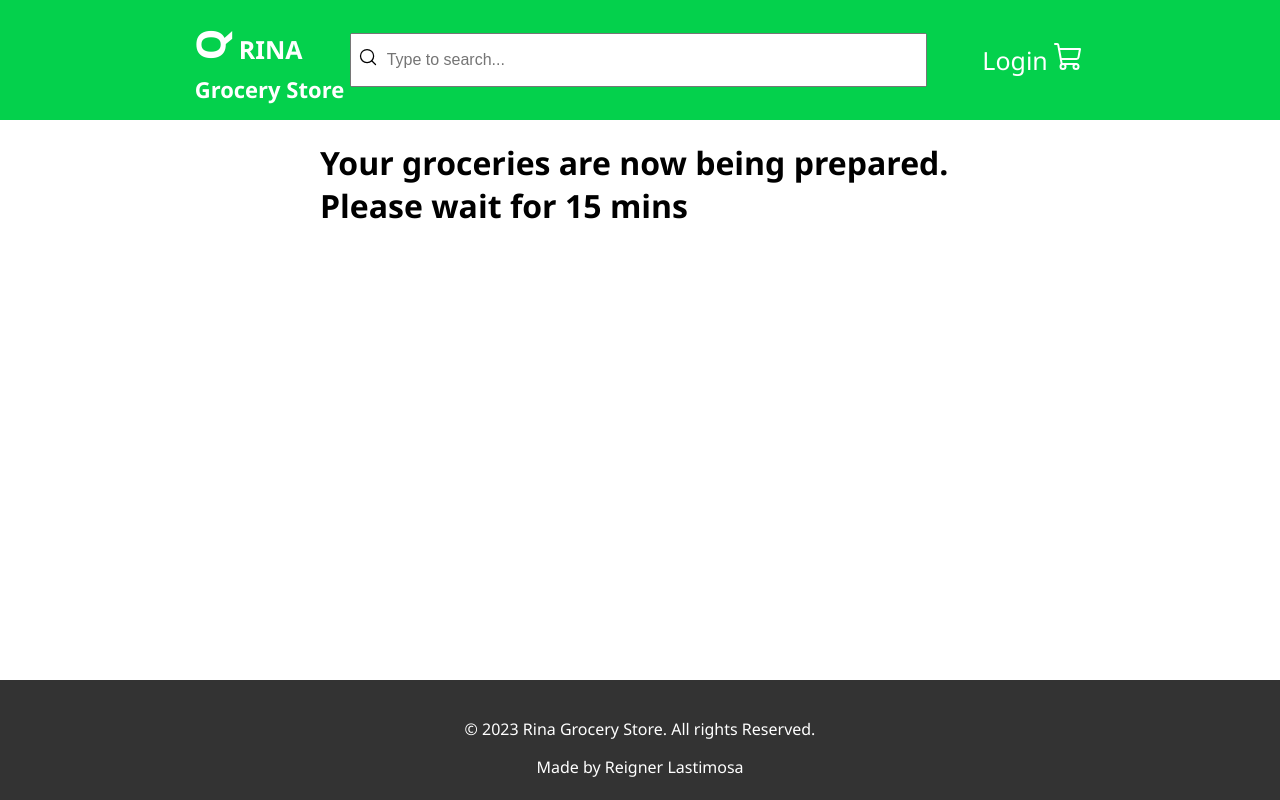
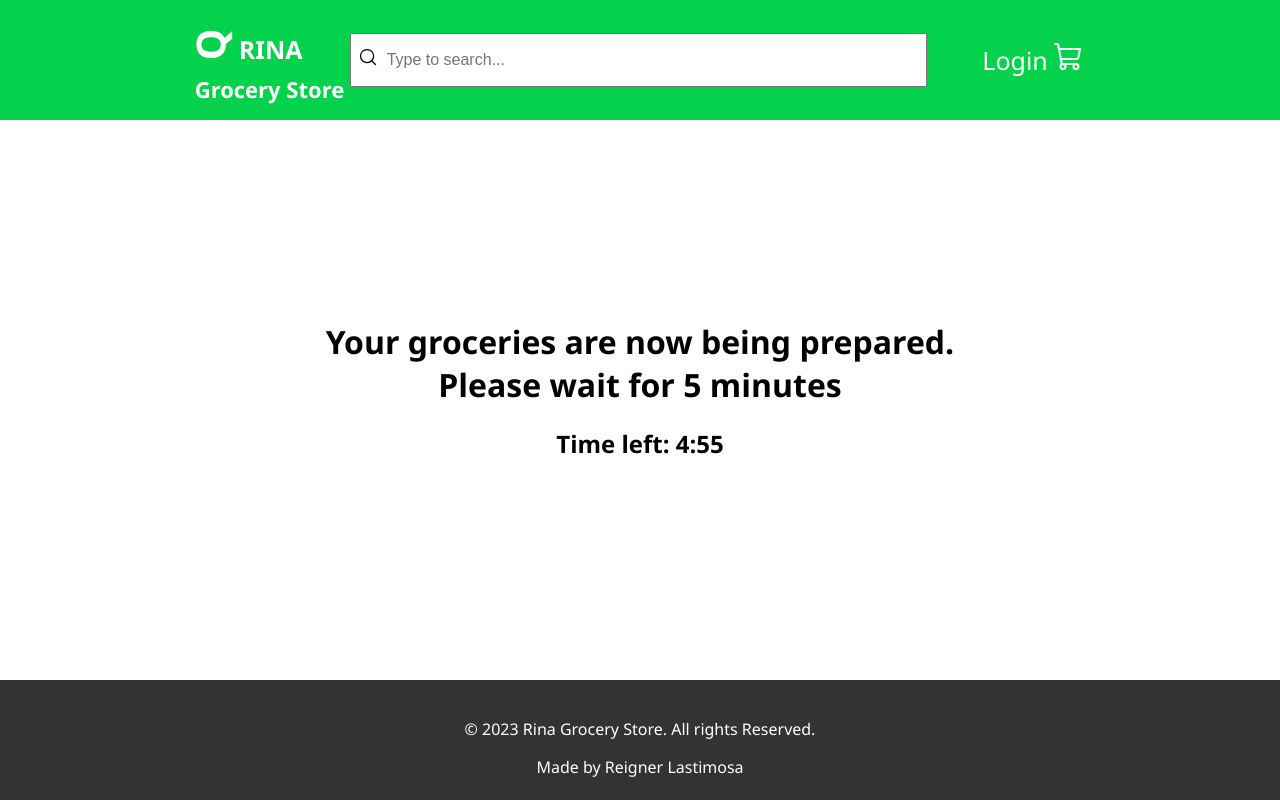
Before and after one commit to reignerlastimosa/rina-grocery, a React (Create React App) app: page /checkout in a window 1280 px wide. Built offline with nearby package versions, Linux system fonts and the light colour scheme.

Commit message:
third version edited time limit and footer bug

```diff
--- a/src/pages/Cart/Cart.css
+++ b/src/pages/Cart/Cart.css
@@ -3,6 +3,7 @@
     flex-direction: column;
     justify-content: center;
     align-items: center;
+
   }
 
 
@@ -37,6 +38,11 @@
     height:35px;
   }
 
+
+  .checkout{
+    margin-bottom:150px;
+  }
+
   .checkout button {
     width: 150px;
     height: 50px;
@@ -55,4 +61,10 @@
     width:50%;
     height:400px;
     margin:auto;
+    margin-top:200px;
+    text-align: center;
   }
+
+  .time{
+    color:green;
+  }
--- a/src/pages/Cart/Checkout.jsx
+++ b/src/pages/Cart/Checkout.jsx
@@ -1,9 +1,38 @@
 import React from "react";
+import { useState, useEffect } from "react";
 
 export const Checkout =() =>{
-    return(
-        <div className="checkoutPage">
-            <h1>Your groceries are now being prepared. Please wait for 15 mins</h1>
-        </div>
-    )
+    const [timeLeft, setTimeLeft] = useState(5 * 60);
+    const [timeIsUp, setTimeIsUp] = useState(false);
+
+    useEffect(() => {
+      const intervalId = setInterval(() => {
+        setTimeLeft(prevTimeLeft => prevTimeLeft - 1);
+      }, 1000);
+
+      return () => clearInterval(intervalId);
+    }, []);
+
+    useEffect(() => {
+      if (timeLeft === 0) {
+        setTimeIsUp(true);
+      }
+    }, [timeLeft]);
+
+    const minutes = Math.floor(timeLeft / 60);
+    const seconds = timeLeft % 60;
+
+    return (
+      <div className="checkoutPage">
+        {timeIsUp ? (
+          <h1 className="time">You may now take your groceries at Rina Grocery Store. Thank you</h1>
+        ) : (
+          <div>
+            <h1>  Your groceries are now being prepared. Please wait for 5 minutes </h1>
+            <h2>Time left: {`${minutes}:${seconds < 10 ? '0' : ''}${seconds}`} </h2></div>
+
+        )}
+
+      </div>
+    );
 }
```
